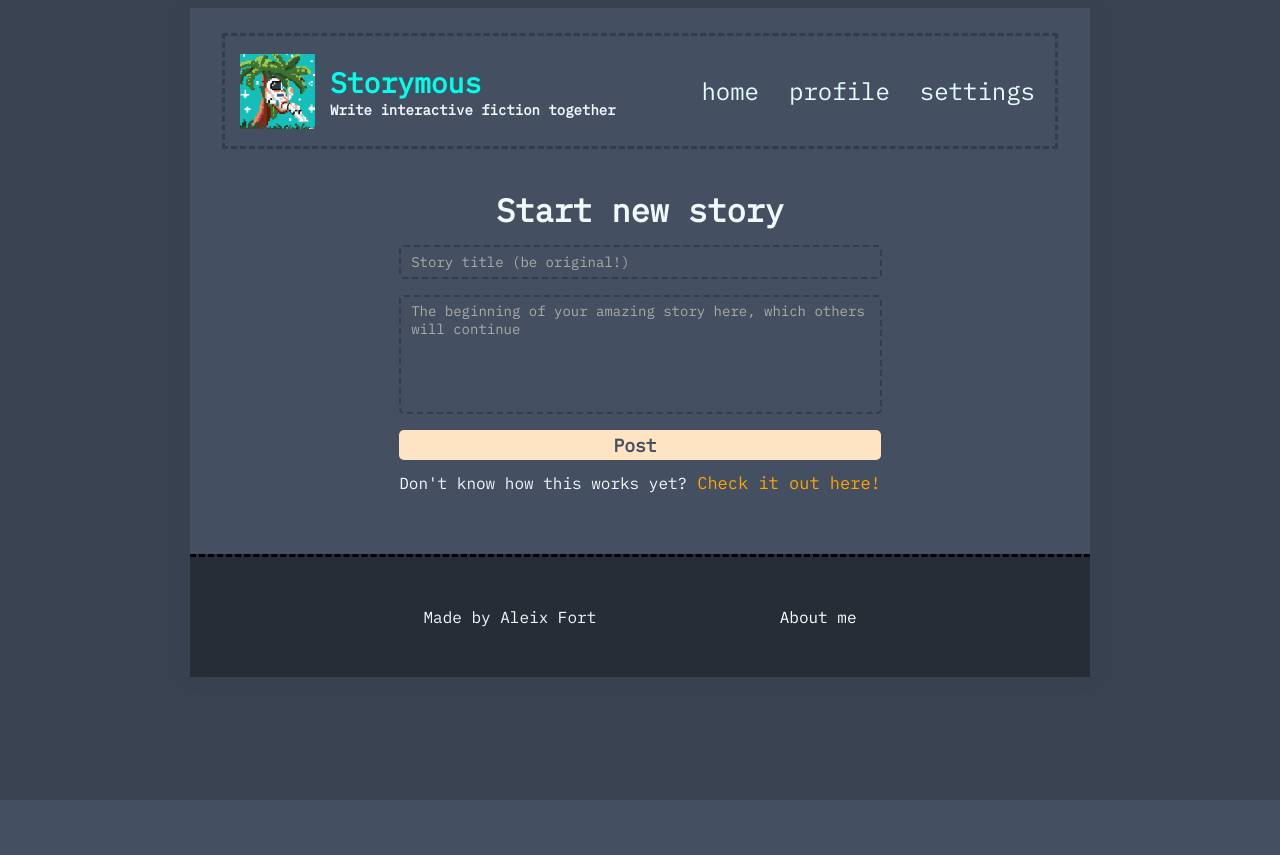
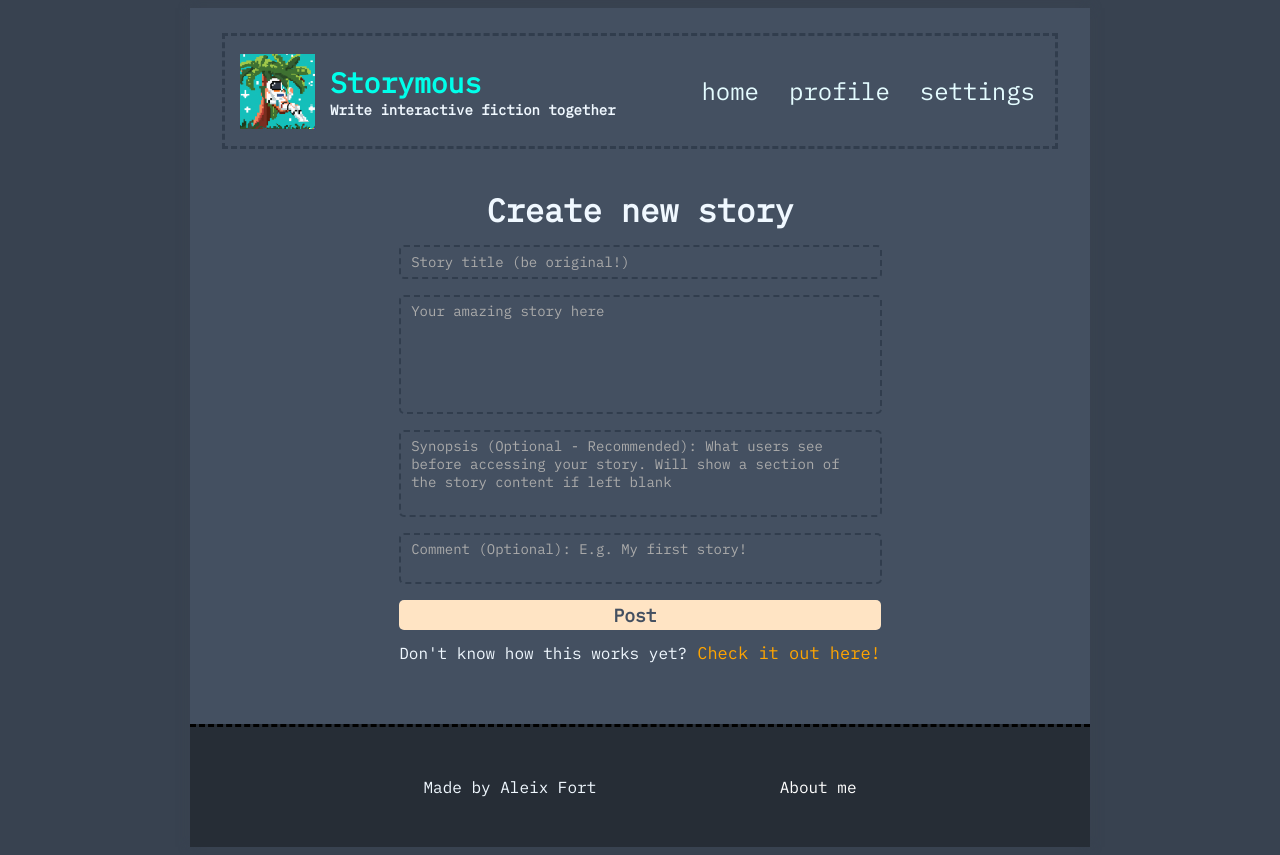
Before and after one commit to aleixfortm/storymous-old, a Flask app: page /newstory in a window 1280 px wide. Before the commit the page ends 800 px from the top, so only its background shows below. Run offline with Flask 2, Linux system fonts and the light colour scheme; the visitor is signed in with stand-in values (Sample User, id 1); parts of the project's set-up code (start-up, migrations or seed data) failed here and were passed over; some libraries are stand-ins or nearby versions.

Commit message:
Edited post classes to include stats and other functionalities

```diff
--- a/main.py
+++ b/main.py
@@ -22,8 +22,7 @@ login_manager.init_app(app)
 from misc.models import User
 @login_manager.user_loader
 def load_user(username):
-    # Your code to load user from database
-    print("\nCalled user_loader from login_manager\n")
+
     user = User.check_user(username)
     return user
 
--- a/misc/forms.py
+++ b/misc/forms.py
@@ -66,7 +66,8 @@ class UpdateUserForm(FlaskForm):
 class PostForm(FlaskForm):
     newstory_title = StringField("Title", validators=[DataRequired()], render_kw={"class": "newstory_title"})
     newstory_content = TextAreaField("Content", validators=[DataRequired()], render_kw={"class": "newstory_content"})
-    #newstory_comment = Text
+    newstory_preview = TextAreaField("Preview", render_kw={"class": "newstory_preview"})
+    newstory_comment = TextAreaField("Comment", render_kw={"class": "newstory_comment"})
     newstory_submit = SubmitField("Post", render_kw={"class": "newstory_submit"})
 
 from main import db_users, db_posts
--- a/misc/models.py
+++ b/misc/models.py
@@ -44,11 +44,15 @@ class User(UserMixin):
 
 
 class Post:
-    def __init__(self, username, title, content, date=None):
+    def __init__(self, username, title, content, preview=None, post_comment=None, date=None):
         self.username = username
+        self.date = date
         self.title = title
         self.content = content
-        self.date = date
+        self.preview = preview
+        self.post_comment = post_comment
+        self.vists = 1
+        self.user_comments = []
 
     def save_post_to_db(self):
         db_posts.insert_one({
@@ -56,6 +60,12 @@ class Post:
             'title': self.title,
             'content': self.content
             })
+
+    def increase_visits(self):
+        self.visits += 1
+
+    def add_user_comment(self, comment):
+        self.user_comments.append(comment)
 
 
 class Comment:
--- a/static/styles.css
+++ b/static/styles.css
@@ -467,7 +467,7 @@ body {
     font-weight: bold;
     font-size: medium;
     max-width: 145px;
-    margin: auto;
+    margin: 0 auto 60px auto;
     background-color: rgb(160, 5, 231);
 }
 
@@ -888,6 +888,64 @@ input[type="submit"]:hover {
     box-shadow: 0 0 10px 0 #37414e;
 }
 
+.newstory_comment {
+    width: 95.2%;
+    height: 37px;
+    color: whitesmoke;
+    font-size: 14px;
+    font-family: inherit;
+    margin-bottom: 10px;
+    background-color: #445061;
+    border: 2px dashed #313d4d;
+    border-radius: 5px;
+    padding: 5px 10px 5px 10px;
+    margin-top: 4px;
+    margin-bottom: 12px;
+    transition: all 0.2s;
+    resize: none;
+    box-sizing: content-box;
+}
+
+.newstory_comment::placeholder {
+    color: rgb(170, 170, 170);
+}
+
+.newstory_comment:focus {
+    background-color: #4b5461;
+    color: whitesmoke;
+    border: 2px solid #313d4d;
+    box-shadow: 0 0 10px 0 #37414e;
+}
+
+.newstory_preview {
+    width: 95.2%;
+    height: 73px;
+    color: whitesmoke;
+    font-size: 14px;
+    font-family: inherit;
+    margin-bottom: 10px;
+    background-color: #445061;
+    border: 2px dashed #313d4d;
+    border-radius: 5px;
+    padding: 5px 10px 5px 10px;
+    margin-top: 4px;
+    margin-bottom: 12px;
+    transition: all 0.2s;
+    resize: none;
+    box-sizing: content-box;
+}
+
+.newstory_preview::placeholder {
+    color: rgb(170, 170, 170);
+}
+
+.newstory_preview:focus {
+    background-color: #4b5461;
+    color: whitesmoke;
+    border: 2px solid #313d4d;
+    box-shadow: 0 0 10px 0 #37414e;
+}
+
 
 #newstory_submit {
     justify-self: right;
--- a/templates/newstory.html
+++ b/templates/newstory.html
@@ -9,7 +9,7 @@
     <main class="main">
         <div class="login-form">
             <div class="login-form__title-container">
-                <span class="login-form__title">Start new story</span>
+                <span class="login-form__title">Create new story</span>
             </div>
             {% if message %}
             <div class="login-form__error-container">
@@ -24,7 +24,9 @@
             <form method="POST" action="{{ url_for('posts.newstory') }}" class="newstory-form__box">
                 {{form.hidden_tag()}}
                 {{form.newstory_title(placeholder="Story title (be original!)")}}
-                {{form.newstory_content(placeholder="The beginning of your amazing story here, which others will continue")}}
+                {{form.newstory_content(placeholder="Your amazing story here")}}
+                {{form.newstory_preview(placeholder="Synopsis (Optional - Recommended): What users see before accessing your story. Will show a section of the story content if left blank")}}
+                {{form.newstory_comment(placeholder="Comment (Optional): E.g. My first story!")}}
                 {{form.newstory_submit()}}
             </form>
             <div class="newstory-help">
```
